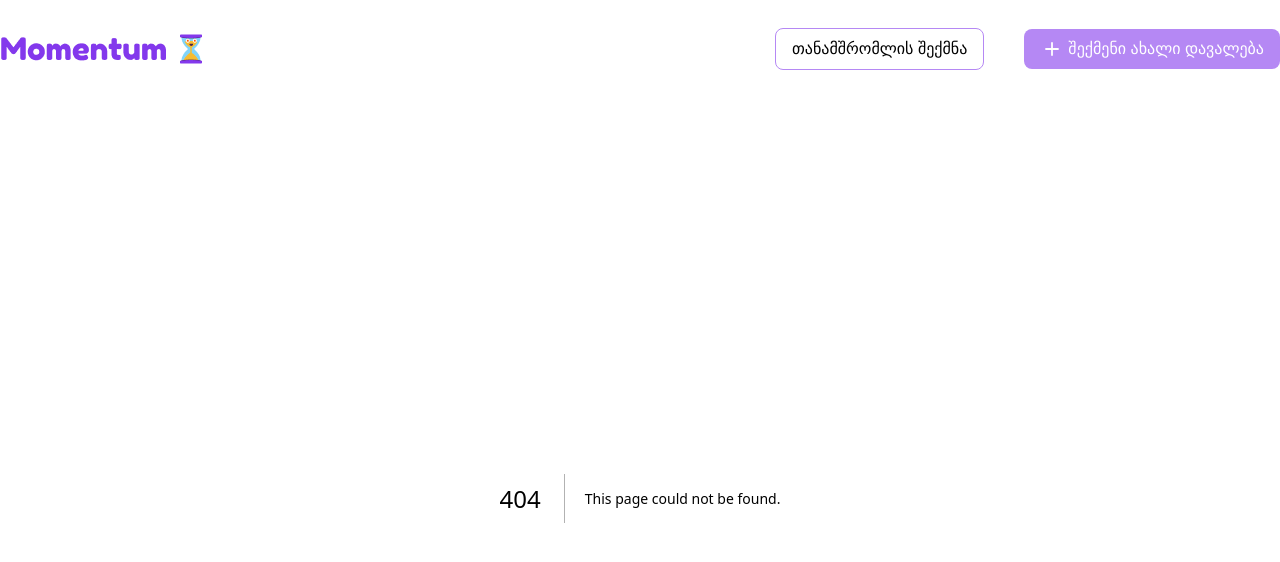
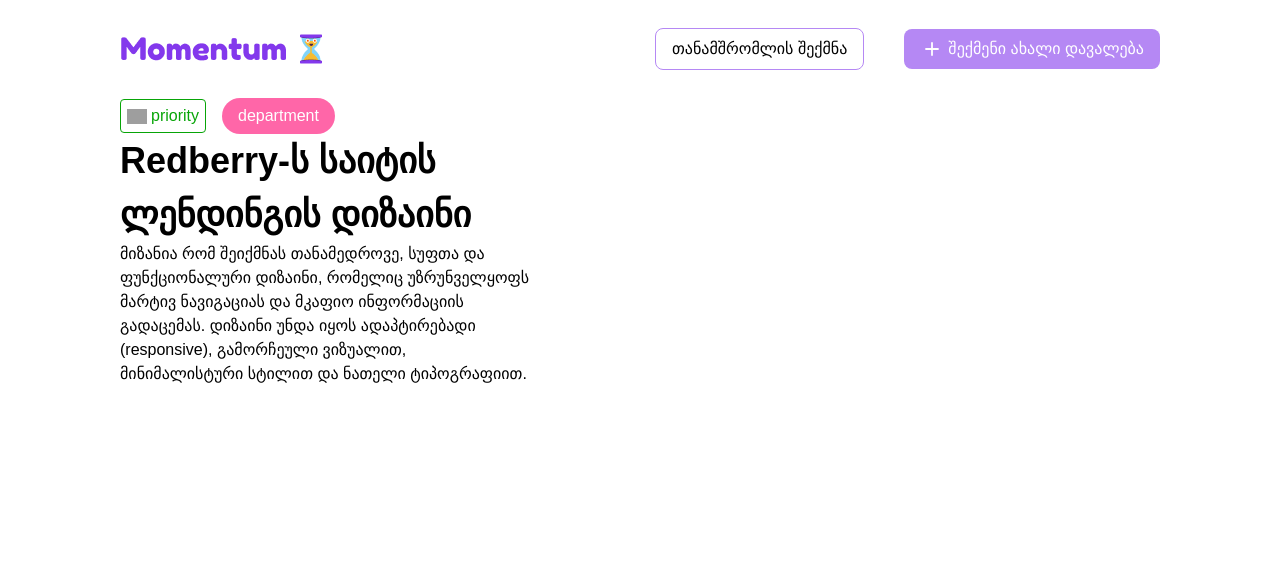
Before and after one commit to gonjila/momentum-redberry, a Next.js app: page /task in a window 1280 px wide. Before the commit this address had no page. Shown: the top 562 px of the page. Built offline with nearby package versions, Linux system fonts and the light colour scheme; grey boxes are pictures that could not be loaded.

Commit message:
feat: create task badges

```diff
--- a/next.config.ts
+++ b/next.config.ts
@@ -3,7 +3,10 @@
 const nextConfig: NextConfig = {
   /* config options here */
   images: {
-    remotePatterns: [{ hostname: "momentum.redberryinternship.ge" }],
+    remotePatterns: [
+      { hostname: "momentum.redberryinternship.ge" },
+      { hostname: "www.pacific-research.com" },
+    ],
   },
 };
 
--- /dev/null
+++ b/src/app/task/create/page.tsx
@@ -0,0 +1,5 @@
+function CreateTaskPage() {
+  return <main>CreateTaskPage</main>;
+}
+
+export default CreateTaskPage;
--- /dev/null
+++ b/src/app/task/page.tsx
@@ -0,0 +1,37 @@
+import React from "react";
+
+import { DepartmentsBadge, PriorityBadge } from "@/components";
+
+function TaskPage() {
+  return (
+    <main className="flex justify-between gap-[220px]">
+      <div className="flex-1">
+        <div className="flex flex-col">
+          <div className="flex flex-col">
+            <div className="flex items-center gap-4">
+              <PriorityBadge
+                id={1}
+                name="priority"
+                icon="https://momentum.redberryinternship.ge/storage/priority-icons/Low.svg"
+                size="large"
+              />
+              <DepartmentsBadge id={5} name="department" size="large" />
+            </div>
+
+            <h1 className="text-[36px] font-semibold">Redberry-ს საიტის ლენდინგის დიზაინი</h1>
+          </div>
+
+          <p className="">
+            მიზანია რომ შეიქმნას თანამედროვე, სუფთა და ფუნქციონალური დიზაინი, რომელიც უზრუნველყოფს მარტივ
+            ნავიგაციას და მკაფიო ინფორმაციის გადაცემას. დიზაინი უნდა იყოს ადაპტირებადი (responsive),
+            გამორჩეული ვიზუალით, მინიმალისტური სტილით და ნათელი ტიპოგრაფიით.
+          </p>
+        </div>
+      </div>
+
+      <div className="flex-1"></div>
+    </main>
+  );
+}
+
+export default TaskPage;
--- /dev/null
+++ b/src/components/DepartmentsBadge.tsx
@@ -0,0 +1,15 @@
+import { DepartmentType } from "@/types";
+
+interface IProps extends DepartmentType {
+  size: "large" | "small";
+}
+
+function DepartmentsBadge({ id, name, size }: IProps) {
+  return (
+    <div className={`rounded-full bg-[#FF66A8] px-4 py-1.5 text-white ${size === "small" && "text-xs"}`}>
+      {name}
+    </div>
+  );
+}
+
+export default DepartmentsBadge;
--- a/src/components/MainHeader.tsx
+++ b/src/components/MainHeader.tsx
@@ -2,10 +2,13 @@
 
 import Image from "next/image";
 import Link from "next/link";
+import { useRouter } from "next/navigation";
 
 import MainButton from "./MainButton";
 
 function MainHeader() {
+  const router = useRouter();
+
   return (
     <header className="flex items-center justify-between py-7">
       <Link href={"/"}>
@@ -14,7 +17,12 @@
 
       <div className="flex items-center gap-10">
         <MainButton variant="outlined" title="თანამშრომლის შექმნა" onClick={() => {}} />
-        <MainButton variant="filled" title="შექმენი ახალი დავალება" iconName="add" onClick={() => {}} />
+        <MainButton
+          variant="filled"
+          title="შექმენი ახალი დავალება"
+          iconName="add"
+          onClick={() => router.push("/task/create")}
+        />
       </div>
     </header>
   );
--- /dev/null
+++ b/src/components/PriorityBadge.tsx
@@ -0,0 +1,29 @@
+import Image from "next/image";
+
+import { PriorityType } from "@/types";
+
+interface IProps extends PriorityType {
+  size: "large" | "small";
+}
+
+function PriorityBadge({ id, name, icon, size }: IProps) {
+  const colors: { [key: number]: string } = {
+    1: "text-[#08A508] border-[#08A508]",
+    2: "text-[#FFBE0B] border-[#FFBE0B]",
+    3: "text-[#FA4D4D] border-[#FA4D4D]",
+  };
+
+  const iconSize = size === "large" ? 20 : 16;
+
+  return (
+    <div
+      className={`flex items-center gap-1 rounded-sm border px-1.5 py-1 font-medium ${colors[id]} ${size === "small" && "text-xs"}`}
+    >
+      <Image src={icon} alt={name} width={iconSize} height={iconSize} />
+
+      <span>{name}</span>
+    </div>
+  );
+}
+
+export default PriorityBadge;
--- a/src/components/index.ts
+++ b/src/components/index.ts
@@ -1,4 +1,6 @@
 export { default as Icon, type IconNameType } from "./icons";
 
+export { default as DepartmentsBadge } from "./DepartmentsBadge";
 export { default as MainButton } from "./MainButton";
 export { default as MainHeader } from "./MainHeader";
+export { default as PriorityBadge } from "./PriorityBadge";
```
